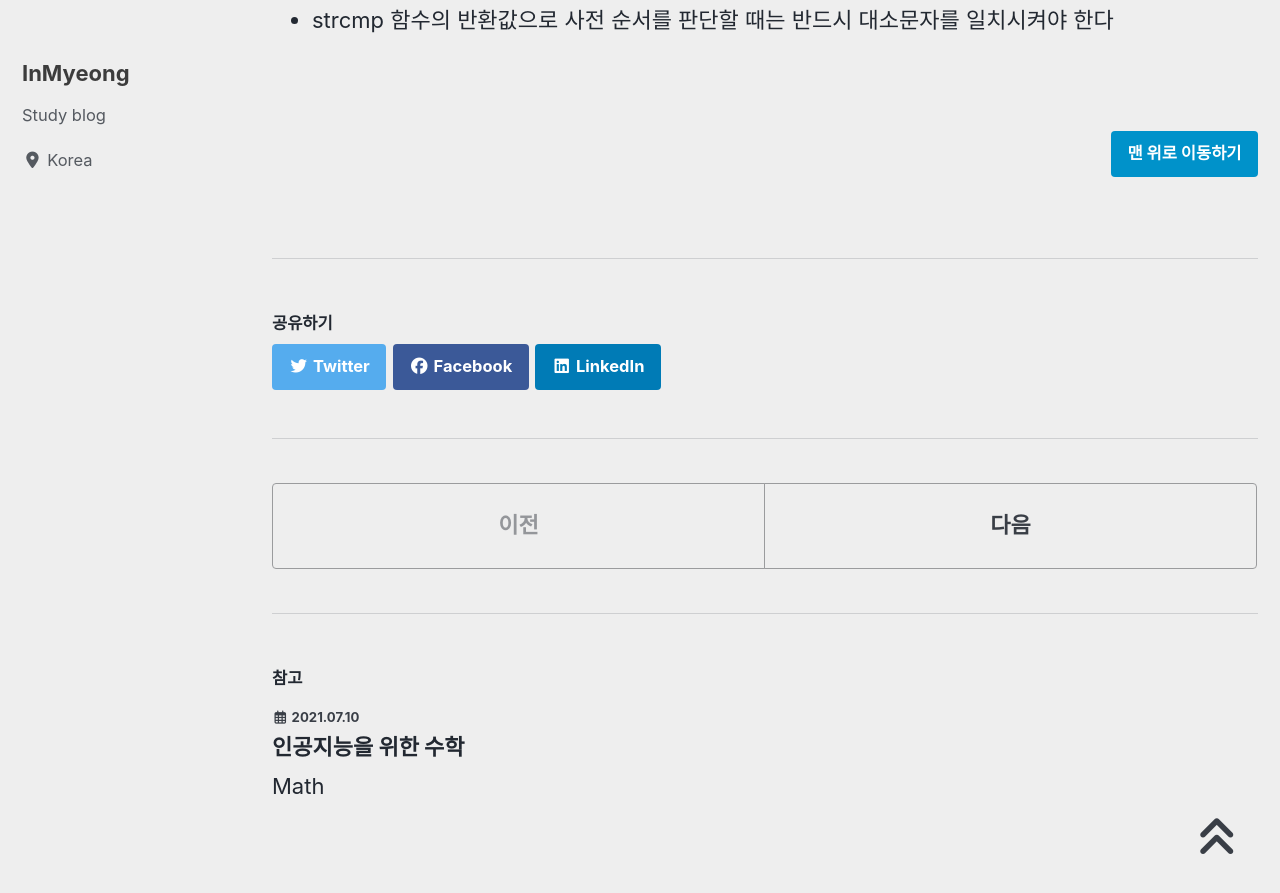
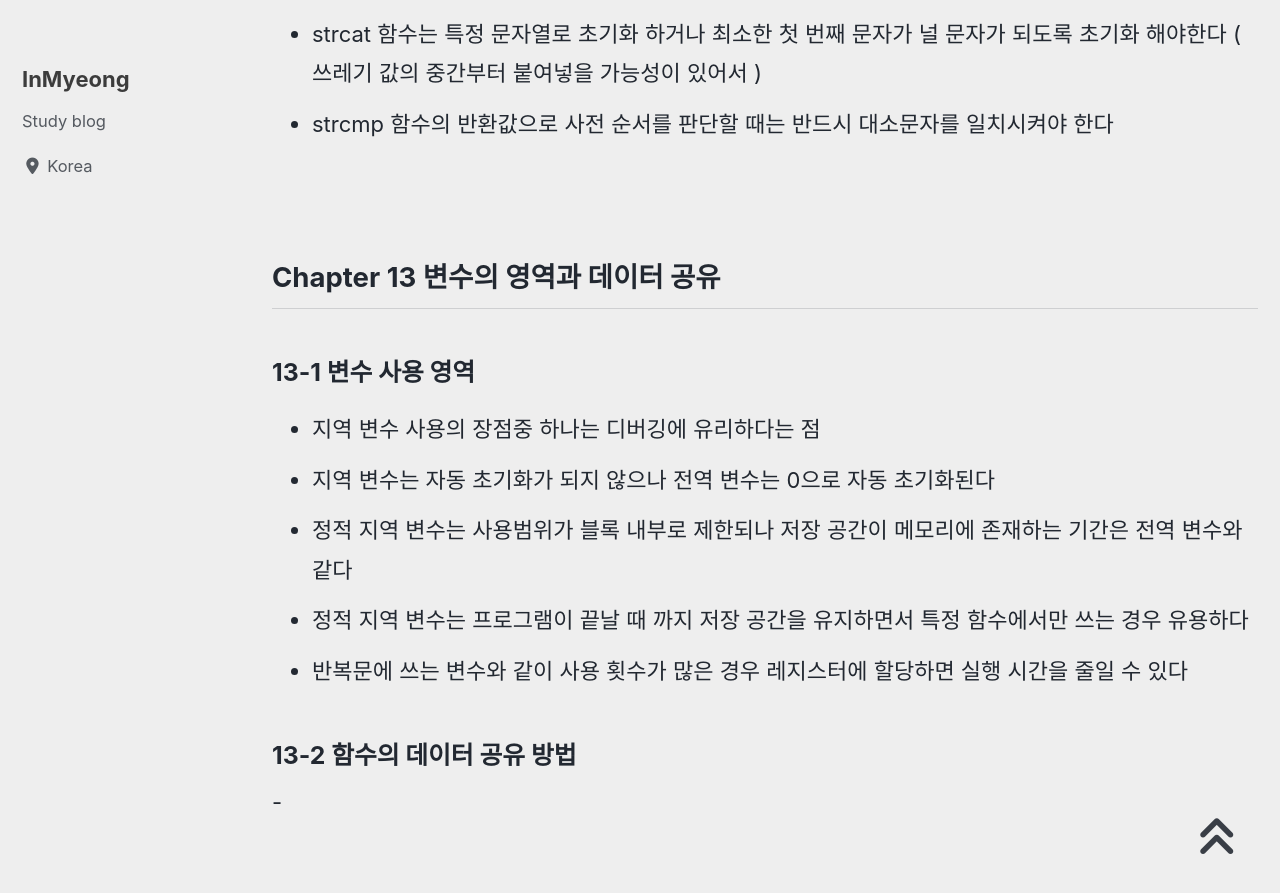
Before and after one commit to devMyeong/devMyeong.github.io, a Jekyll site: the page built from _posts/c/2021-06-28-c.md, in a window 1280 px wide and 900 px high, scrolled down 13484 px. Shown: the top 893 px of the window. Built offline with Jekyll 4.4.1, drawn with Linux system fonts in a browser that asks for light colours; cached includes are drawn as plain includes; nearby versions of some CDN libraries; some web fonts are replaced; some of the changed text lies outside the part shown.

Commit message:
update c chapter 13-1

```diff
--- a/_posts/c/2021-06-28-c.md
+++ b/_posts/c/2021-06-28-c.md
@@ -245,4 +245,19 @@ void input_ary(double *pa, int size)
 
 <br>
 
+## Chapter 13 변수의 영역과 데이터 공유
+
+### 13-1 변수 사용 영역
+- 지역 변수 사용의 장점중 하나는 디버깅에 유리하다는 점
+- 지역 변수는 자동 초기화가 되지 않으나 전역 변수는 0으로 자동 초기화된다
+- 정적 지역 변수는 사용범위가 블록 내부로 제한되나 저장 공간이 메모리에 존재하는 기간은 전역 변수와 같다
+- 정적 지역 변수는 프로그램이 끝날 때 까지 저장 공간을 유지하면서 특정 함수에서만 쓰는 경우 유용하다
+- 반복문에 쓰는 변수와 같이 사용 횟수가 많은 경우 레지스터에 할당하면 실행 시간을 줄일 수 있다
+
+### 13-2 함수의 데이터 공유 방법
+-
+
+<br>
+
+
 [맨 위로 이동하기](#){: .btn .btn--primary }{: .align-right}
```
